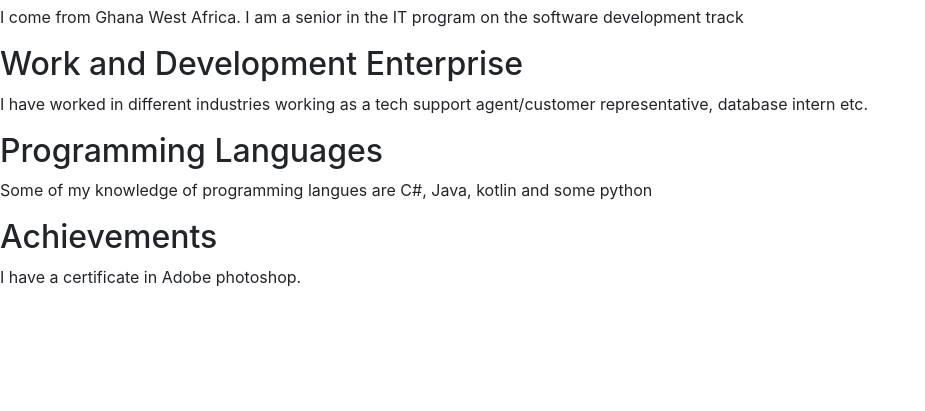
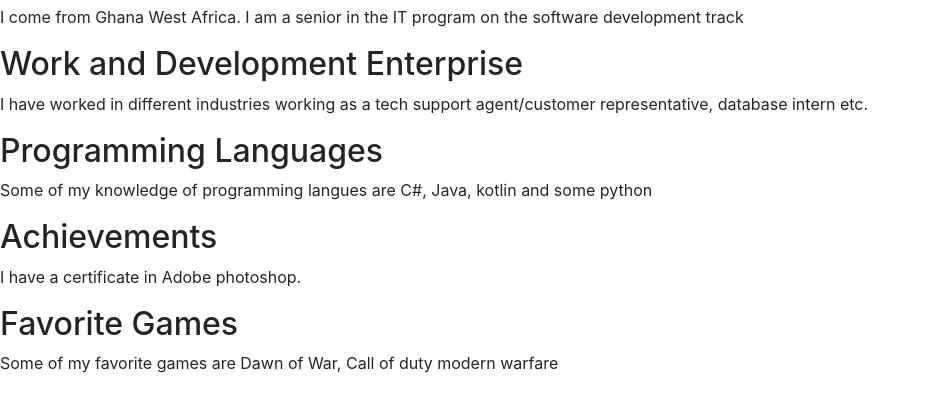
Before and after one commit to it3049c-fall22-henderson/online-portfolio-billapp99, a website: page index.html in a window 1280 px wide. Shown: the part 121-532 px from the top of the page, without its empty margins (0-925 px from the left). Drawn offline with nearby package versions, Linux system fonts and the light colour scheme.

Commit message:
added favorite games

```diff
--- a/index.html
+++ b/index.html
@@ -37,6 +37,11 @@
           <div class="section" id="Achievements">
             <h2>Achievements</h2>
             <p>I have a certificate in Adobe photoshop.</p>
+
+            <div class="section" id="Favorite Games">
+              <h2>Favorite Games</h2>
+              <p>Some of my favorite games are Dawn of War, Call of duty modern warfare</p>
+
             </div>
 
 
```
Lines whose indentation alone changed are shown as unchanged.
